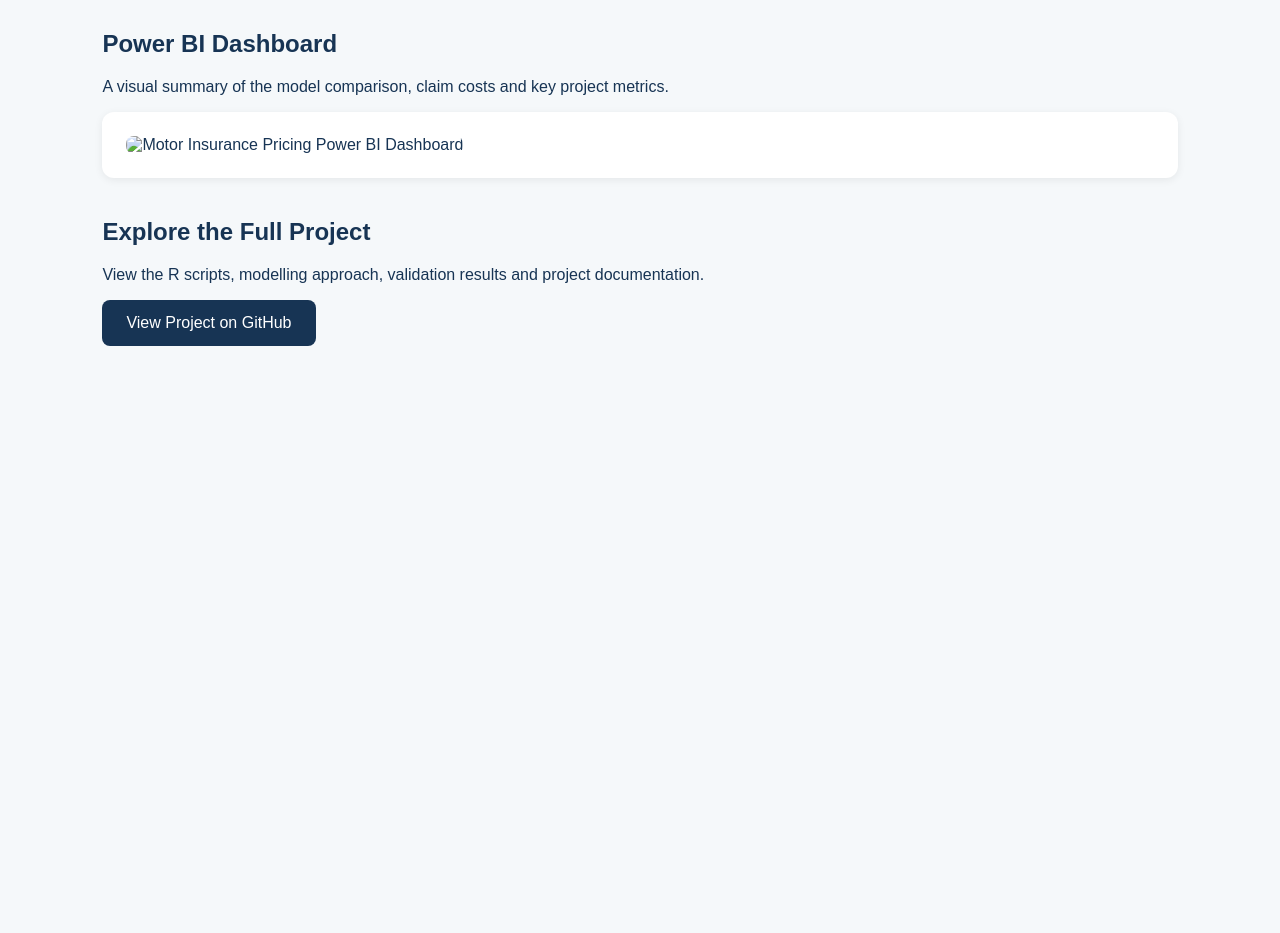
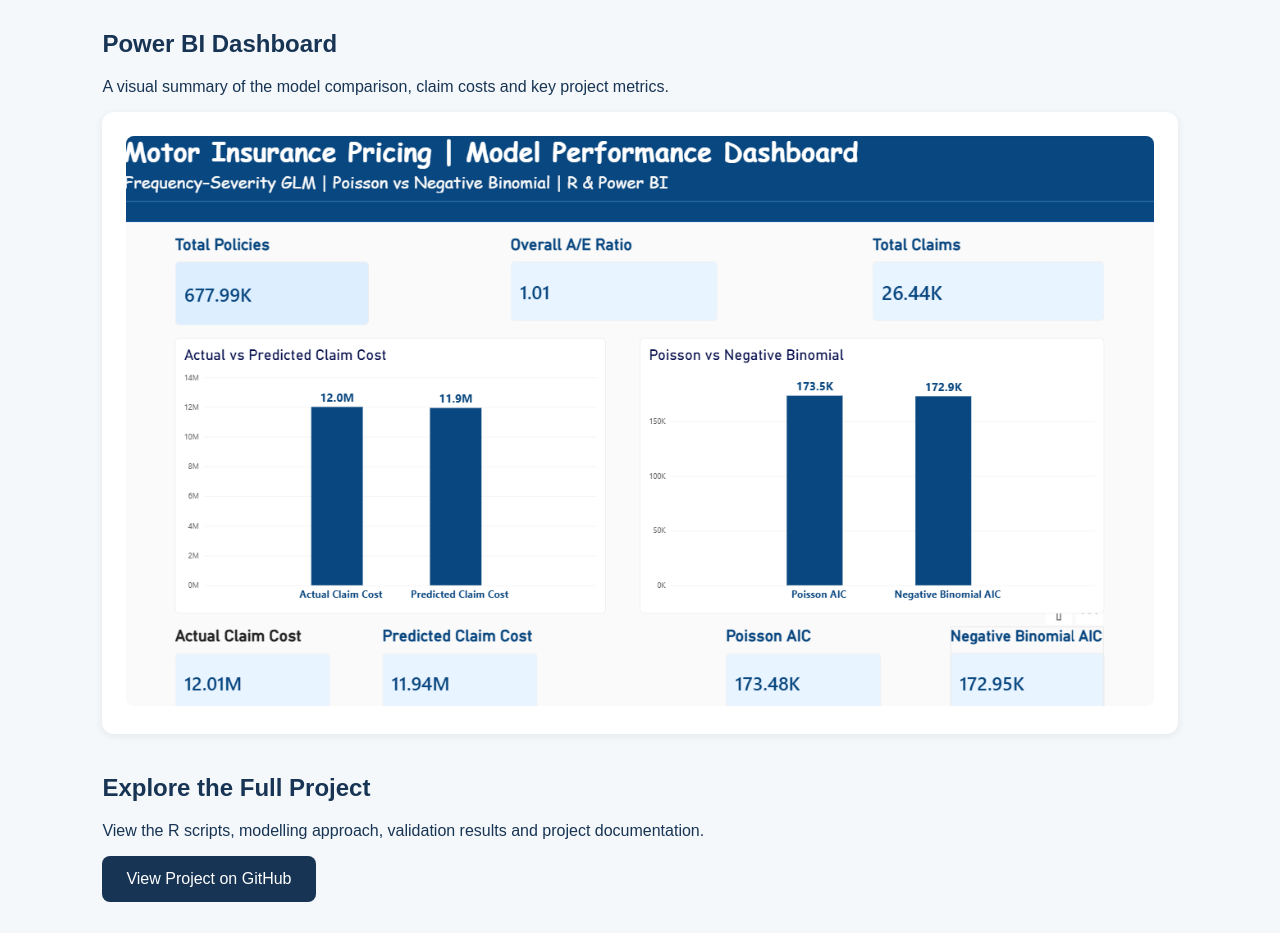
Before and after one commit to Nandini2006-prog/Motor-Insurance-Pricing-GLM, a plain HTML site: page index.html in a window 1280 px wide. Shown: the part 2360-3293 px from the top of the page. Before the commit the page ends 2781 px from the top, so only its background shows below. Drawn offline with nearby package versions, Linux system fonts and the light colour scheme.

Commit message:
Update index.html

```diff
--- a/index.html
+++ b/index.html
@@ -252,7 +252,7 @@
 
   <div class="card">
     <img
-      src="Motor_Insurance_Dashboard.png"
+      src="Powerbi Dashboard.png"
       alt="Motor Insurance Pricing Power BI Dashboard"
       style="width:100%; height:auto; border-radius:8px;"
     >
```
